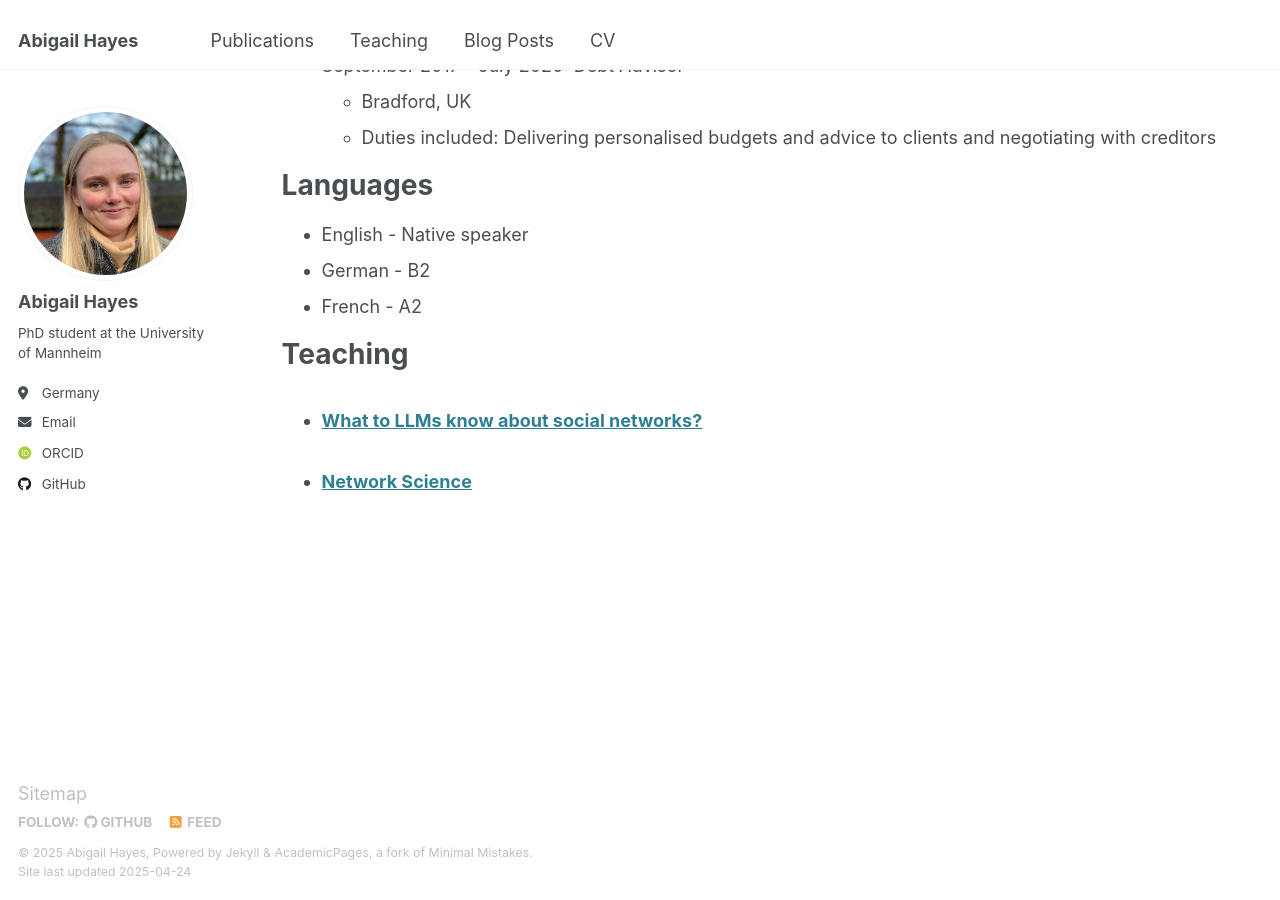
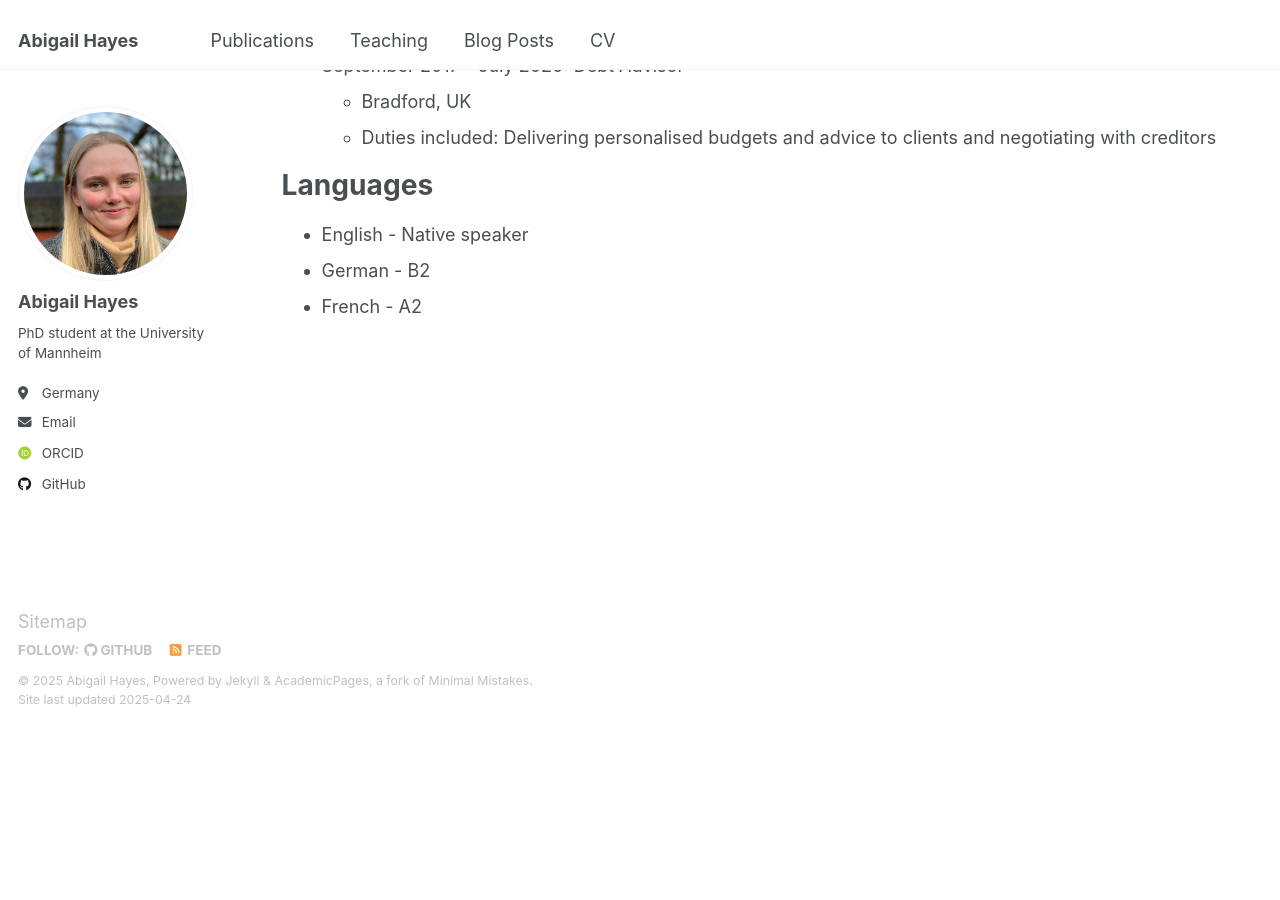
Before and after one commit to abigailhayes/abigailhayes.github.io, a Jekyll site: the page built from _pages/cv.md, in a window 1280 px wide and 900 px high, scrolled down 704 px. Built offline with Jekyll 4.4.1, drawn with Linux system fonts in a browser that asks for light colours; some web fonts are replaced; after the commit the page ends 1431 px from its top, so only the background shows below that.

Commit message:
Update Spring 2025v2

```diff
--- a/_pages/cv.md
+++ b/_pages/cv.md
@@ -40,7 +40,7 @@ Languages
 * German - B2
 * French - A2
 
-<!---
+<!--
 Publications
 ======
   <ul>{% for post in site.publications reversed %}
@@ -52,10 +52,11 @@ Talks
   <ul>{% for post in site.talks reversed %}
     {% include archive-single-talk-cv.html  %}
   {% endfor %}</ul>
---->
+
 
 Teaching
 ======
   <ul>{% for post in site.teaching reversed %}
     {% include archive-single-cv.html %}
   {% endfor %}</ul>
+-->
--- a/_pages/publications.html
+++ b/_pages/publications.html
@@ -11,10 +11,10 @@ author_profile: true
 
 {% include base_path %}
 
-<div class="wordwrap">No available publications</a>.</div>
+<div class="wordwrap">No available publications.</div>
 
 <!-- New style rendering if publication categories are defined -->
-<!---
+<!--
 {% if site.publication_category %}
   {% for category in site.publication_category  %}
     {% assign title_shown = false %}
@@ -35,4 +35,4 @@ author_profile: true
   {% endfor %}
 {% endif %}
 
---->
+-->
```
